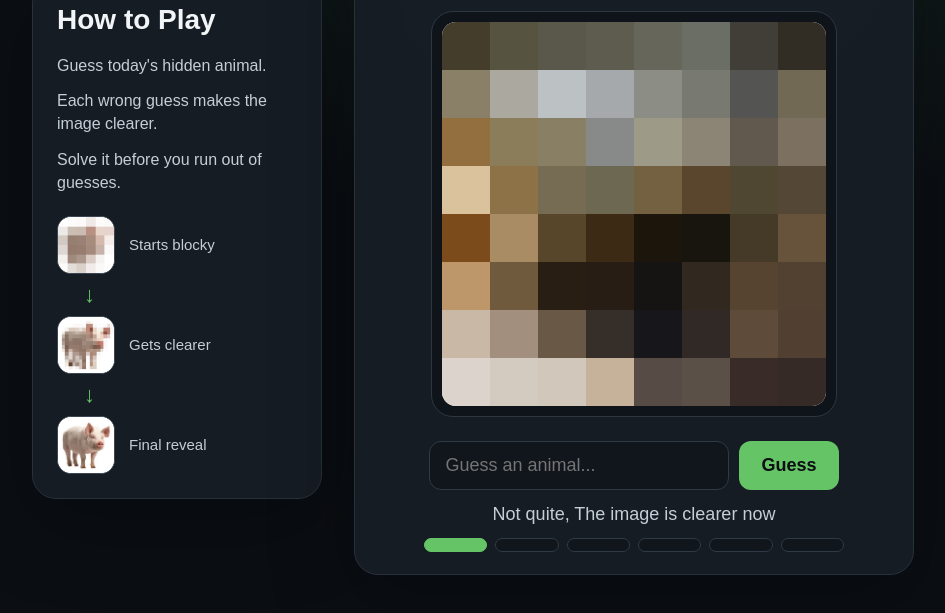
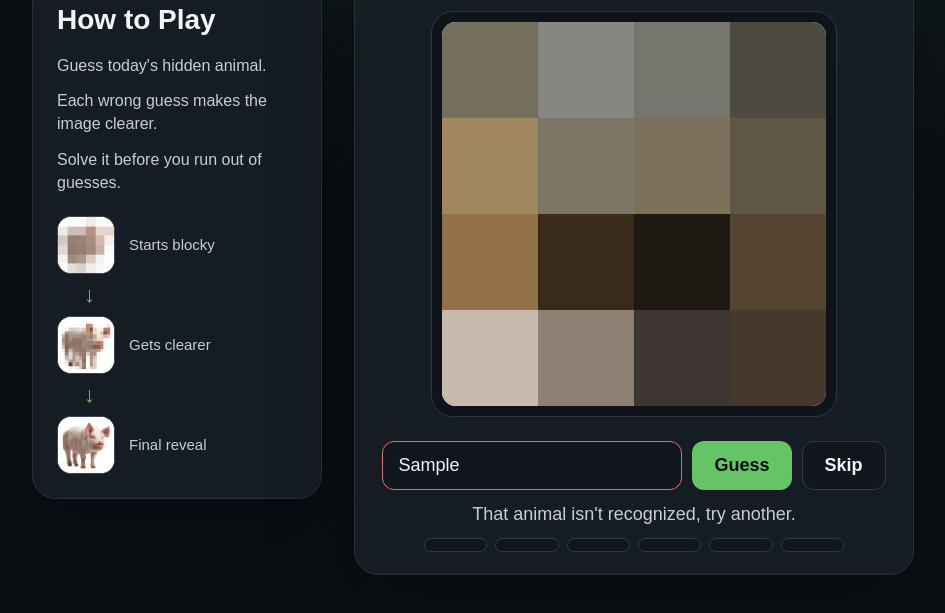
Before and after one commit to MGray24/pixamle, a plain HTML site: page index.html in a window 1280 px wide. Both pictures are taken after typing "Sample" into the empty fields and a click on the button "Guess". Shown: the part 161-774 px from the top of the page, without its empty margins (6-951 px from the left). Drawn offline with Linux system fonts and the light colour scheme.

Commit message:
skip and valid animal list

```diff
--- a/app.js
+++ b/app.js
@@ -3,6 +3,8 @@ const ctx = canvas.getContext("2d");
 
 const guessForm = document.getElementById("guessForm");
 const guessInput = document.getElementById("guessInput");
+const skipButton = document.getElementById("skipButton");
+const suggestions = document.getElementById("suggestions");
 
 const playArea = document.getElementById("playArea");
 const message = document.getElementById("message");
@@ -16,8 +18,12 @@ const resultText = document.getElementById("resultText");
 // const devAnswer = document.getElementById("devAnswer");
 
 const MAX_WRONG_GUESSES = 6;
+const MAX_SUGGESTIONS = 3;
 
 let animals = [];
+let validGuesses = [];
+let validGuessSet = new Set();
+
 let currentAnimal = null;
 let animalImage = new Image();
 
@@ -25,9 +31,9 @@ let wrongGuesses = 0;
 let pixelResolution = 4;
 let gameOver = false;
 
-async function loadAnimals() {
-  const response = await fetch("data/animals.json");
-  animals = await response.json();
+async function loadGame() {
+  await loadAnimals();
+  await loadChoices();
 
   currentAnimal = chooseTodaysAnimal();
 
@@ -45,6 +51,27 @@ async function loadAnimals() {
     // DEV ONLY
     // devAnswer.textContent = `Answer: ${currentAnimal.name}`;
   };
+}
+
+async function loadAnimals() {
+  const response = await fetch("data/animals.json");
+  animals = await response.json();
+}
+
+async function loadChoices() {
+  const response = await fetch("data/choices.txt");
+  const text = await response.text();
+
+  validGuesses = text
+    .split("\n")
+    .map(line => normalizeGuess(line))
+    .filter(line => line.length > 0);
+
+  validGuessSet = new Set(validGuesses);
+}
+
+function normalizeGuess(text) {
+  return text.trim().toLowerCase();
 }
 
 function chooseTodaysAnimal() {
@@ -142,6 +169,27 @@ function drawOriginalImage() {
   );
 }
 
+guessInput.addEventListener("input", () => {
+  guessInput.classList.remove("invalid-guess");
+
+  const input = normalizeGuess(guessInput.value);
+
+  if (input === "") {
+    hideSuggestions();
+    return;
+  }
+
+  const matches = getClosestGuesses(input);
+  showSuggestions(matches);
+});
+
+guessInput.addEventListener("blur", () => {
+  /*
+    Small delay so clicking a suggestion works before the menu disappears.
+  */
+  setTimeout(hideSuggestions, 120);
+});
+
 guessForm.addEventListener("submit", event => {
   event.preventDefault();
 
@@ -149,27 +197,49 @@ guessForm.addEventListener("submit", event => {
     return;
   }
 
-  const guess = guessInput.value.trim().toLowerCase();
+  const guess = normalizeGuess(guessInput.value);
 
   if (guess === "") {
     return;
   }
 
-  const validAnswers = [
-    currentAnimal.name.toLowerCase(),
-    ...currentAnimal.aliases.map(alias => alias.toLowerCase())
-  ];
+  if (!validGuessSet.has(guess)) {
+    message.textContent = "That animal isn't recognized, try another.";
+    guessInput.classList.add("invalid-guess");
+    return;
+  }
 
-  if (validAnswers.includes(guess)) {
+  submitGuess(guess);
+});
+
+skipButton.addEventListener("click", () => {
+  if (gameOver) {
+    return;
+  }
+
+  hideSuggestions();
+  guessInput.value = "";
+
+  handleWrongGuess("Skipped. The image is clearer now.");
+});
+
+function submitGuess(guess) {
+  const correctAnswers = [
+    currentAnimal.name,
+    ...currentAnimal.aliases
+  ].map(answer => normalizeGuess(answer));
+
+  if (correctAnswers.includes(guess)) {
     winGame();
   } else {
-    handleWrongGuess();
+    handleWrongGuess("Not quite. The image is clearer now.");
   }
 
   guessInput.value = "";
-});
+  hideSuggestions();
+}
 
-function handleWrongGuess() {
+function handleWrongGuess(newMessage) {
   wrongGuesses++;
 
   pixelResolution *= 2;
@@ -184,7 +254,7 @@ function handleWrongGuess() {
   if (wrongGuesses >= MAX_WRONG_GUESSES) {
     loseGame();
   } else {
-    message.textContent = "Not quite, The image is clearer now";
+    message.textContent = newMessage;
   }
 }
 
@@ -218,7 +288,116 @@ function loseGame() {
     `The animal was ${currentAnimal.name}. Try again tomorrow.`;
 }
 
-//demo image handling
+function getClosestGuesses(input) {
+  /*
+    First priority:
+    guesses that start with what the user typed.
+  */
+  const startsWithMatches = validGuesses.filter(choice =>
+    choice.startsWith(input)
+  );
+
+  /*
+    Second priority:
+    guesses that contain what the user typed somewhere.
+  */
+  const containsMatches = validGuesses.filter(choice =>
+    !choice.startsWith(input) && choice.includes(input)
+  );
+
+  const directMatches = [
+    ...startsWithMatches,
+    ...containsMatches
+  ];
+
+  if (directMatches.length >= MAX_SUGGESTIONS) {
+    return directMatches.slice(0, MAX_SUGGESTIONS);
+  }
+
+  /*
+    If there are not enough direct matches, use edit distance.
+    This catches typos like "giraf" -> "giraffe".
+  */
+  const fuzzyMatches = validGuesses
+    .filter(choice => !directMatches.includes(choice))
+    .map(choice => ({
+      choice: choice,
+      distance: levenshteinDistance(input, choice)
+    }))
+    .sort((a, b) => a.distance - b.distance)
+    .map(item => item.choice);
+
+  return [
+    ...directMatches,
+    ...fuzzyMatches
+  ].slice(0, MAX_SUGGESTIONS);
+}
+
+function showSuggestions(matches) {
+  suggestions.innerHTML = "";
+
+  if (matches.length === 0) {
+    hideSuggestions();
+    return;
+  }
+
+  for (const match of matches) {
+    const button = document.createElement("button");
+
+    button.type = "button";
+    button.classList.add("suggestion-button");
+    button.textContent = toTitleCase(match);
+
+    button.addEventListener("mousedown", () => {
+      guessInput.value = match;
+      hideSuggestions();
+    });
+
+    suggestions.appendChild(button);
+  }
+
+  suggestions.classList.remove("hidden");
+}
+
+function hideSuggestions() {
+  suggestions.classList.add("hidden");
+}
+
+function toTitleCase(text) {
+  return text
+    .split(" ")
+    .map(word => word.charAt(0).toUpperCase() + word.slice(1))
+    .join(" ");
+}
+
+function levenshteinDistance(a, b) {
+  const table = [];
+
+  for (let row = 0; row <= a.length; row++) {
+    table[row] = [];
+    table[row][0] = row;
+  }
+
+  for (let col = 0; col <= b.length; col++) {
+    table[0][col] = col;
+  }
+
+  for (let row = 1; row <= a.length; row++) {
+    for (let col = 1; col <= b.length; col++) {
+      const cost = a[row - 1] === b[col - 1] ? 0 : 1;
+
+      table[row][col] = Math.min(
+        table[row - 1][col] + 1,
+        table[row][col - 1] + 1,
+        table[row - 1][col - 1] + cost
+      );
+    }
+  }
+
+  return table[a.length][b.length];
+}
+
+// demo image handling
 function loadDemoImages() {
   const demoImage = new Image();
 
@@ -270,5 +449,5 @@ function drawPixelatedDemoImage(demoCanvas, demoImage, resolution) {
   );
 }
 
-loadAnimals();
+loadGame();
 loadDemoImages();
--- a/index.html
+++ b/index.html
@@ -46,6 +46,7 @@
 
       <div id="playArea">
         <form id="guessForm">
+          <div class="input-wrap">
             <input
               id="guessInput"
               type="text"
@@ -53,7 +54,11 @@
               autocomplete="off"
             >
 
+            <div id="suggestions" class="suggestions hidden"></div>
+          </div>
+
           <button type="submit">Guess</button>
+          <button id="skipButton" type="button" class="secondary-button">Skip</button>
         </form>
 
         <p id="message"></p>
--- a/style.css
+++ b/style.css
@@ -187,6 +187,64 @@ button:hover {
   background: #7ee27f;
 }
 
+.input-wrap {
+  position: relative;
+}
+
+.secondary-button {
+  color: #f2f5f7;
+  background: #10161c;
+  border: 1px solid #303a45;
+}
+
+.secondary-button:hover {
+  background: #1a232c;
+}
+
+.suggestions {
+  position: absolute;
+  top: calc(100% + 8px);
+  left: 0;
+
+  width: 100%;
+  max-height: 220px;
+  overflow-y: auto;
+
+  background: #10161c;
+  border: 1px solid #303a45;
+  border-radius: 12px;
+
+  z-index: 10;
+  padding: 6px;
+}
+
+.suggestion-button {
+  width: 100%;
+  padding: 10px 12px;
+
+  text-align: left;
+  color: #f2f5f7;
+  background: transparent;
+  border: none;
+  border-radius: 8px;
+
+  font-size: 16px;
+  cursor: pointer;
+}
+
+.suggestion-button:hover {
+  background: #1f2a33;
+}
+
+.suggestion-button.active {
+  background: #65c466;
+  color: #0b0f14;
+}
+
+.invalid-guess {
+  border-color: #e06c75;
+}
+
 #message {
   min-height: 24px;
   margin: 14px 0 10px;
@@ -301,6 +359,7 @@ button:hover {
     align-items: center;
   }
 
+  .input-wrap,
   input,
   button {
     width: min(330px, 76vw);
```
Also changed, not shown: data/choices.txt (added). Lines whose indentation alone changed are shown as unchanged.
